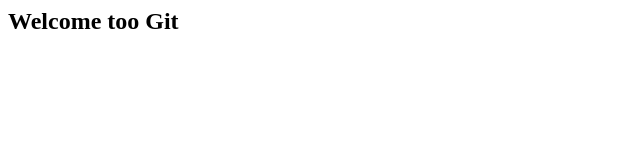
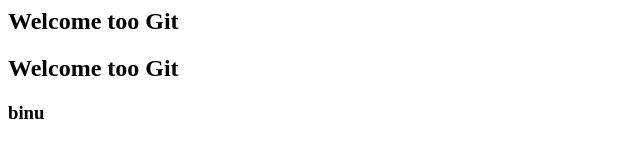
Before and after one commit to BinuChristin/demo-repo2, a plain HTML site: page index.html in a window 1280 px wide. Shown: the whole page, without its empty margins (0-640 px from the left). Drawn offline with Linux system fonts and the light colour scheme.

Commit message:
name added

```diff
--- a/index.html
+++ b/index.html
@@ -1,3 +1,5 @@
 <div>
     <h2>Welcome too Git</h2>
+    <h2>Welcome too Git</h2>
+    <h3>binu</h3>
 </div>
```
